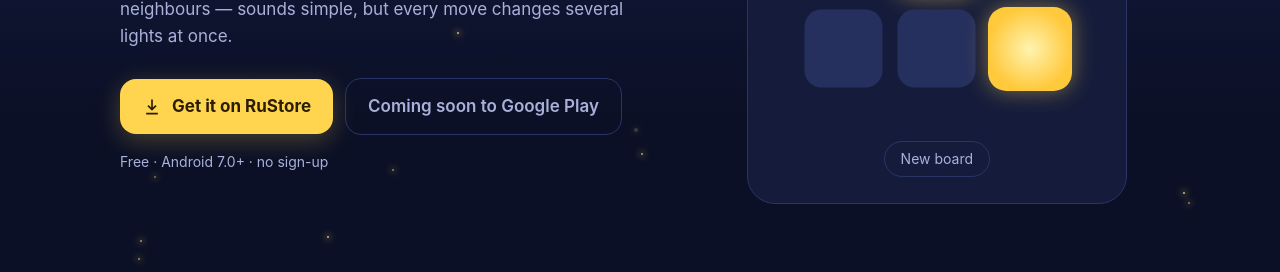
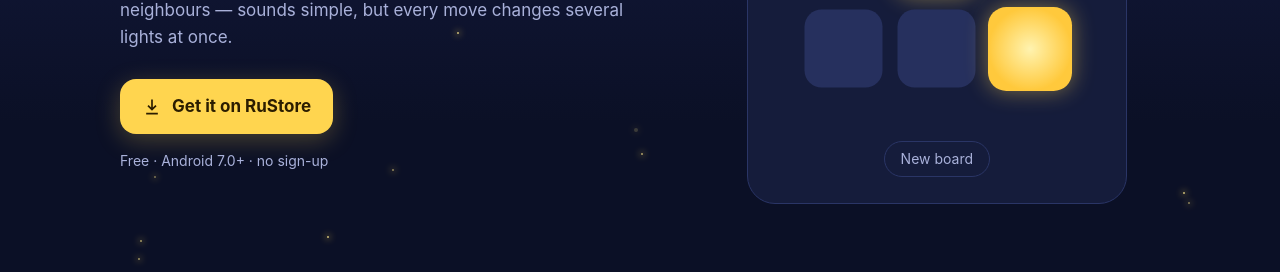
Before and after one commit to ElarionArts/svetlyachki, a plain HTML site: page index.html in a window 1280 px wide. Shown: the part 397-669 px from the top of the page. Drawn offline with Linux system fonts and the light colour scheme.

Commit message:
Remove Google Play placeholder from the landing page
- Only the RuStore download button is shown for now

```diff
--- a/index.html
+++ b/index.html
@@ -275,7 +275,7 @@
           <svg viewBox="0 0 24 24" aria-hidden="true"><path fill="currentColor" d="M12,16.5 6.5,11 7.9,9.6 11,12.7V3h2v9.7l3.1,-3.1 1.4,1.4zM5,19h14v2H5z"/></svg>
           <span data-i18n="download">Скачать в RuStore</span>
         </a>
-        <span class="btn btn-ghost" data-i18n="soonGP">Скоро в Google Play</span>
+        <!-- Когда игра выйдет в Google Play, сюда добавить вторую кнопку со ссылкой на неё. -->
       </div>
       <p class="meta" data-i18n="meta">Бесплатно · Android 7.0 и новее · без регистрации</p>
     </div>
```
